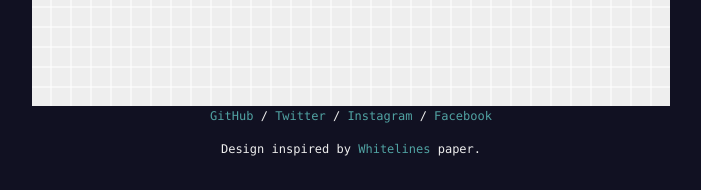
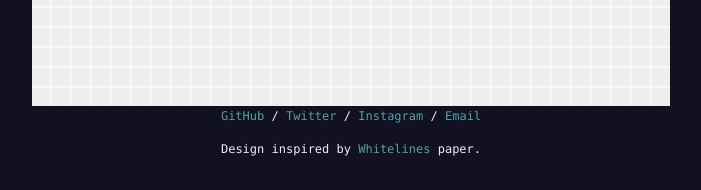
Before and after one commit to quelledanielle/quelledanielle.github.io, a Jekyll site: the page built from index.html, in a window 1280 px wide. Shown: the part 707-897 px from the top of the page, without its empty margins (289-990 px from the left). Built offline with Jekyll 4.4.1, drawn with Linux system fonts in a browser that asks for light colours.

Commit message:
Replace fb with email

```diff
--- a/_includes/footer.html
+++ b/_includes/footer.html
@@ -3,7 +3,7 @@
     <li><a href="https://github.com/quelledanielle">GitHub</a> / </li>
     <li><a href="https://twitter.com/quelledanielle">Twitter</a> / </li>
     <li><a href="https://instagram.com/dani.llama">Instagram</a> / </li>
-    <li><a href="https://facebook.com/quelledanielle">Facebook</a></li>
+    <li><a href="mailto:danielle.pham@mail.mcgill.ca">Email</a></li>
   </ul>
 
   <p>
```
